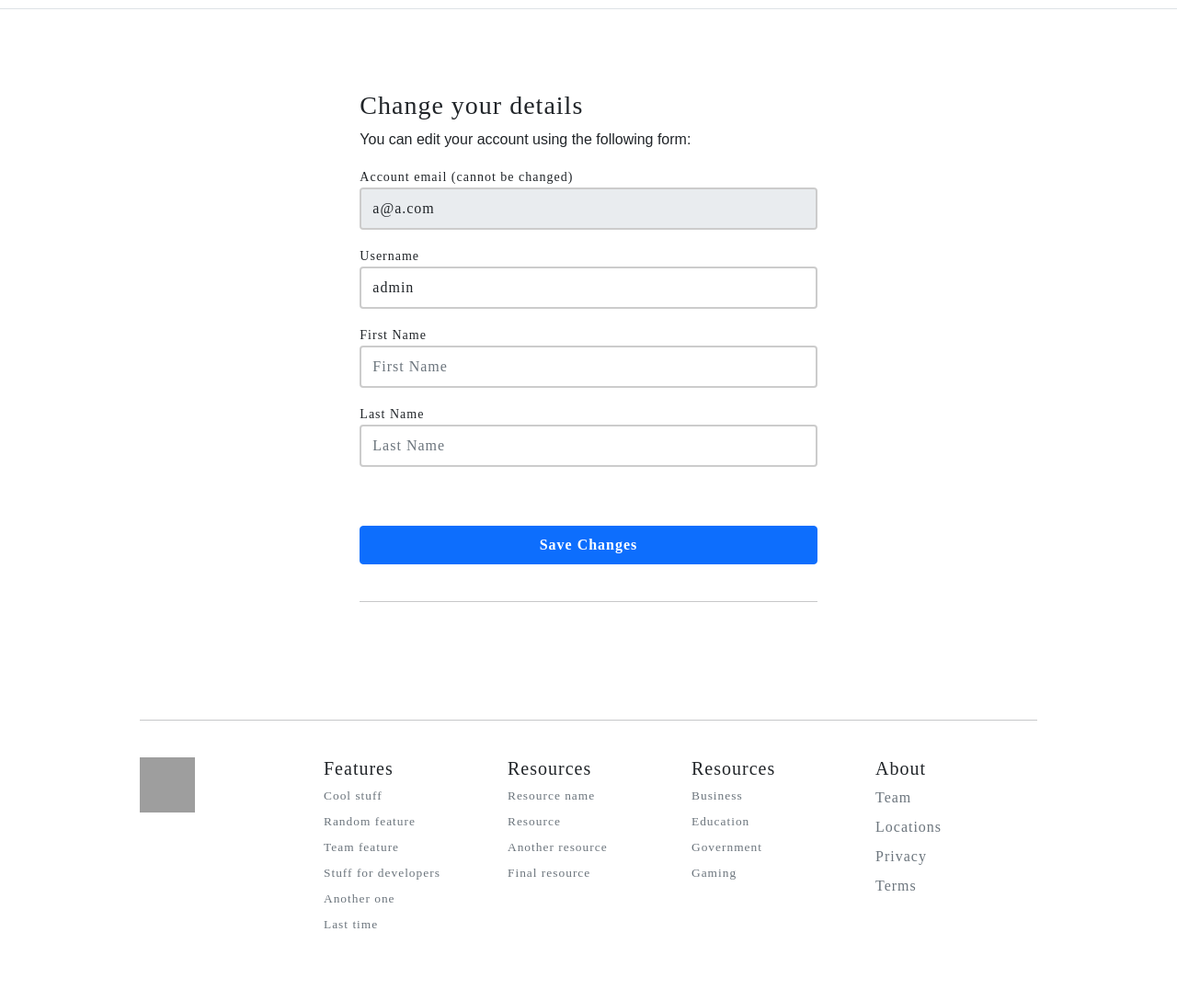
After one commit to isabellukk/ecommerce, a Django app: page /account/profile/edit/ in a window 1280 px wide. The commit adds this page. Shown: the part 242-1330 px from the top of the page at 92% size. Run offline with Django 3.2, Linux system fonts and the light colour scheme; a user stored in the database is signed in; data comes from the database, SQL or seed files in the repository; both versions use the stored data as it was after the commit; grey boxes are pictures that could not be loaded.

Commit message:
Added Account Edit

```diff
--- a/account/forms.py
+++ b/account/forms.py
@@ -3,6 +3,19 @@ from django.contrib.auth.forms import (AuthenticationForm, PasswordResetForm,
                                        SetPasswordForm)
 
 from .models import UserBase
+
+
+class UserLoginForm(AuthenticationForm):
+
+    username = forms.CharField(widget=forms.TextInput(
+        attrs={'class': 'form-control mb-3', 'placeholder': 'Username', 'id': 'login-username'}))
+    password = forms.CharField(widget=forms.PasswordInput(
+        attrs={
+            'class': 'form-control',
+            'placeholder': 'Password',
+            'id': 'login-pwd',
+        }
+    ))
 
 
 class RegistrationForm(forms.ModelForm):
@@ -42,6 +55,10 @@ class RegistrationForm(forms.ModelForm):
 
     def __init__(self, *args, **kwargs):
         super().__init__(*args, **kwargs)
+        self.fields['first_name'].widget.attrs.update(
+            {'class': 'form-control mb-3', 'placeholder': 'First'})
+        self.fields['last_name'].widget.attrs.update(
+                {'class': 'form-control mb-3', 'placeholder': 'Last'})
         self.fields['user_name'].widget.attrs.update(
             {'class': 'form-control mb-3', 'placeholder': 'Username'})
         self.fields['email'].widget.attrs.update(
@@ -50,3 +67,31 @@ class RegistrationForm(forms.ModelForm):
             {'class': 'form-control mb-3', 'placeholder': 'Password'})
         self.fields['password2'].widget.attrs.update(
             {'class': 'form-control', 'placeholder': 'Repeat Password'})
+
+
+class UserEditForm(forms.ModelForm):
+
+    email = forms.EmailField(
+        label='Account email (cannot be changed)', max_length=200, widget=forms.TextInput(
+            attrs={'class': 'form-control mb-3', 'placeholder': 'email', 'id': 'form-email', 'readonly': 'readonly'}))
+
+    user_name = forms.CharField(
+        label='Username', min_length=4, max_length=50, widget=forms.TextInput(
+            attrs={'class': 'form-control mb-3', 'placeholder': 'Username', 'id': 'form-username'}))
+
+    first_name = forms.CharField(
+        label='First Name', max_length=50, widget=forms.TextInput(
+            attrs={'class': 'form-control mb-3', 'placeholder': 'First Name', 'id': 'form-firstname'}))
+
+    last_name = forms.CharField(
+        label='Last Name', max_length=50, widget=forms.TextInput(
+            attrs={'class': 'form-control mb-3', 'placeholder': 'Last Name', 'id': 'form-lastname'}))
+
+    class Meta:
+        model = UserBase
+        fields = ('email', 'user_name', 'first_name', 'last_name')
+
+    def __init__(self, *args, **kwargs):
+        super().__init__(*args, **kwargs)
+        self.fields['user_name'].required = True
+        self.fields['email'].required = True
--- a/account/urls.py
+++ b/account/urls.py
@@ -1,11 +1,22 @@
 from django.contrib.auth import views as auth_views
 from django.urls import path
 from django.views.generic import TemplateView
+
+from . forms import (UserLoginForm)
 
 from . import views
 
 app_name = 'account'
 
 urlpatterns = [
+    path('login/', auth_views.LoginView.as_view(template_name='account/registration/login.html',
+                                                form_class=UserLoginForm), name='login'),
+    path('logout/', auth_views.LogoutView.as_view(next_page='/account/login/'), name='logout'),
+
     path('register/', views.account_register, name='register'),
-]
+    path('activate/<slug:uidb64>/<slug:token>)/',
+         views.account_activate, name='activate'),
+    path('dashboard/', views.dashboard, name='dashboard'),
+    path('profile/edit/', views.edit_details, name='edit_details')
+
+    ]
--- a/account/views.py
+++ b/account/views.py
@@ -2,50 +2,51 @@ from django.contrib.auth import login, logout
 from django.contrib.auth.decorators import login_required
 from django.contrib.sites.shortcuts import get_current_site
 from django.http import HttpResponse
-from django.shortcuts import render
+from django.shortcuts import redirect, render
 from django.template.loader import render_to_string
 from django.utils.encoding import force_bytes, force_text
 from django.utils.http import urlsafe_base64_decode, urlsafe_base64_encode
 
 # from orders.views import user_orders
 
-from .forms import RegistrationForm
+from .forms import RegistrationForm, UserEditForm
 from .models import UserBase
 from .tokens import account_activation_token
 
 
-# @login_required
-# def dashboard(request):
-#     orders = user_orders(request)
-#     return render(request,
-#                   'account/user/dashboard.html',
-#                   {'section': 'profile', 'orders': orders})
-#
-#
-# @login_required
-# def edit_details(request):
-#     if request.method == 'POST':
-#         user_form = UserEditForm(instance=request.user, data=request.POST)
-#
-#         if user_form.is_valid():
-#             user_form.save()
-#     else:
-#         user_form = UserEditForm(instance=request.user)
-#
-#     return render(request,
-#                   'account/user/edit_details.html', {'user_form': user_form})
-#
-#
-# @login_required
-# def delete_user(request):
-#     user = UserBase.objects.get(user_name=request.user)
-#     user.is_active = False
-#     user.save()
-#     logout(request)
-#     return redirect('account:delete_confirmation')
+@login_required
+def dashboard(request):
+    return render(request,
+                  'account/user/dashboard.html')
+
+
+@login_required
+def edit_details(request):
+    if request.method == 'POST':
+        user_form = UserEditForm(instance=request.user, data=request.POST)
+
+        if user_form.is_valid():
+            user_form.save()
+    else:
+        user_form = UserEditForm(instance=request.user)
+
+    return render(request,
+                  'account/user/edit_details.html', {'user_form': user_form})
+
+
+@login_required
+def delete_user(request):
+    user = UserBase.objects.get(user_name=request.user)
+    user.is_active = False
+    user.save()
+    logout(request)
+    return redirect('account:delete_confirmation')
 
 
 def account_register(request):
+
+    if request.user.is_authenticated:
+        return redirect('account:dashboard')
 
     if request.method == 'POST':
         registerForm = RegistrationForm(request.POST)
--- a/core/settings.py
+++ b/core/settings.py
@@ -102,3 +102,6 @@ MEDIA_ROOT = os.path.join(BASE_DIR, 'media/')
 AUTH_USER_MODEL = 'account.UserBase'
 LOGIN_REDIRECT_URL = '/account/dashboard'
 LOGIN_URL = '/account/login/'
+
+
+EMAIL_BACKEND = 'django.core.mail.backends.console.EmailBackend'
--- /dev/null
+++ b/templates/account/registration/activation_invalid.html
@@ -0,0 +1 @@
+invalid
--- /dev/null
+++ b/templates/account/user/edit_details.html
@@ -0,0 +1,73 @@
+{% extends "../../store/base.html" %}
+{% block title %}Edit Profile{% endblock %}
+{% block content %}
+
+<style>
+    .account-form input {
+        border: 2px solid #ccc;
+        height: calc(2em + .75rem + 2px);
+    }
+
+    .account-form input:focus {
+        border-color: #1497ff;
+        box-shadow: none;
+    }
+</style>
+
+<div class="container-fluid">
+    <div class="row no-gutter">
+        <div class="col-md-12">
+            <div class="login d-flex align-items-center py-5">
+                <div class="container">
+                    <div class="row">
+                        <div class="col-12 col-lg-7  mx-auto">
+
+                <form class="account-form px-4 pt-4" method="post" enctype="multipart/form-data">
+
+                    {% if user_form.is_valid and profile_form.is_valid  %}
+                    <div class="alert alert-primary" role="alert">
+                        Details successfully updated!
+                    </div>
+                    <p class="small text-center pt-0">
+                        <a href="{% url "account:dashboard" %}">Back to Dashboard</a>
+                    </p>
+                    {%else%}
+                    <h3>Change your details</h3>
+                    <p>You can edit your account using the following form:</p>
+                    {% endif %}
+
+                    {% if form.errors %}
+                    <div class="alert alert-primary" role="alert">
+                        Error: Please try again!
+                    </div>
+                    {% endif %}
+
+                    {% csrf_token %}
+                    <label class="small font-weight-bold">{{ user_form.email.label}}</label>
+                    {{ user_form.email }}
+
+                    <label class="small font-weight-bold">{{ user_form.user_name.label}}</label>
+                    {{ user_form.user_name }}
+
+                    <label class="small font-weight-bold">{{ user_form.first_name.label}}</label>
+                    {{ user_form.first_name }}
+
+                    <label class="small font-weight-bold">{{ user_form.last_name.label}}</label>
+                    {{ user_form.last_name }}
+
+
+
+                    <button class="btn btn-primary btn-block py-2 mb-4 mt-5 fw-bold w-100" type="submit"
+                        value="Save changes">Save Changes</button>
+                    <hr class="mb-3">
+                </form>
+
+
+                        </div>
+                    </div>
+                </div>
+            </div>
+        </div>
+    </div>
+</div>
+{% endblock %}
--- a/templates/store/base.html
+++ b/templates/store/base.html
@@ -6,9 +6,12 @@
     <meta charset="utf-8" />
     <title>{% block title %}Buns and Roses{% endblock %}</title>
     <meta name="viewport" content="width=device-width, initial-scale=1">
-  <link href="https://cdn.jsdelivr.net/npm/bootstrap@5.0.0-beta1/dist/css/bootstrap.min.css" rel="stylesheet" integrity="sha384-giJF6kkoqNQ00vy+HMDP7azOuL0xtbfIcaT9wjKHr8RbDVddVHyTfAAsrekwKmP1" crossorigin="anonymous">
-  <script src="https://code.jquery.com/jquery-3.5.1.min.js" integrity="sha256-9/aliU8dGd2tb6OSsuzixeV4y/faTqgFtohetphbbj0=" crossorigin="anonymous"></script>
-  <script src="https://cdn.jsdelivr.net/npm/bootstrap@5.0.0-beta1/dist/js/bootstrap.bundle.min.js" integrity="sha384-ygbV9kiqUc6oa4msXn9868pTtWMgiQaeYH7/t7LECLbyPA2x65Kgf80OJFdroafW" crossorigin="anonymous">
+    <link href="https://cdn.jsdelivr.net/npm/bootstrap@5.0.0-beta1/dist/css/bootstrap.min.css" rel="stylesheet"
+        integrity="sha384-giJF6kkoqNQ00vy+HMDP7azOuL0xtbfIcaT9wjKHr8RbDVddVHyTfAAsrekwKmP1" crossorigin="anonymous">
+    <script src="https://code.jquery.com/jquery-3.5.1.min.js"
+        integrity="sha256-9/aliU8dGd2tb6OSsuzixeV4y/faTqgFtohetphbbj0=" crossorigin="anonymous"></script>
+    <script src="https://cdn.jsdelivr.net/npm/bootstrap@5.0.0-beta1/dist/js/bootstrap.bundle.min.js"
+        integrity="sha384-ygbV9kiqUc6oa4msXn9868pTtWMgiQaeYH7/t7LECLbyPA2x65Kgf80OJFdroafW" crossorigin="anonymous">
     </script>
     <link rel="stylesheet" href="{% static 'core/css/base.css' %}">
     <link rel="stylesheet" href="{% static 'cart/css/cart.css' %}">
@@ -18,16 +21,19 @@
     <header class="pb-3">
         <nav class="navbar navbar-expand-md navbar-light bg-white border-bottom">
             <div class="container-fluid px-md-4">
-        <div class="d-flex w-100 navbar-collapse bblogo">
+                <div class="d-flex w-100 navbar-collapse">
                       <a class="navbar-brand d-flex-inline" href="/">
                         <img src="https://www.linkpicture.com/q/Screen-Shot-2022-03-30-at-2.18.59-PM.png" alt="logo"></img>
                       </a>
                     <ul class="navbar-nav me-auto mb-2 mb-md-0">
                         <li class="nav-item dropdown">
-              <a class="nav-link dropdown-toggle d-none d-md-block fw500" href="#" id="navbarDropdown" role="button" data-bs-toggle="dropdown" aria-expanded="false">
+                            <a class="nav-link dropdown-toggle d-none d-md-block fw500" href="#" id="navbarDropdown"
+                                role="button" data-bs-toggle="dropdown" aria-expanded="false">
                                 Goodies
-                <i class="ps-1"><svg xmlns="http://www.w3.org/2000/svg" width="16" height="16" fill="currentColor" class="bi bi-chevron-down" viewBox="0 0 16 16">
-                    <path fill-rule="evenodd" d="M1.646 4.646a.5.5 0 0 1 .708 0L8 10.293l5.646-5.647a.5.5 0 0 1 .708.708l-6 6a.5.5 0 0 1-.708 0l-6-6a.5.5 0 0 1 0-.708z" />
+                                <i class="ps-1"><svg xmlns="http://www.w3.org/2000/svg" width="16" height="16"
+                                        fill="currentColor" class="bi bi-chevron-down" viewBox="0 0 16 16">
+                                        <path fill-rule="evenodd"
+                                            d="M1.646 4.646a.5.5 0 0 1 .708 0L8 10.293l5.646-5.647a.5.5 0 0 1 .708.708l-6 6a.5.5 0 0 1-.708 0l-6-6a.5.5 0 0 1 0-.708z" />
                                     </svg></i>
                             </a>
                             <ul class="dropdown-menu rounded-0 border-0" aria-labelledby="navbarDropdown">
@@ -40,27 +46,62 @@
                             </ul>
                         </li>
                     </ul>
-          <button class="navbar-toggler border-0" type="button" data-bs-toggle="collapse" data-bs-target="#navbarCollapse" aria-controls="navbarCollapse" aria-expanded="false" aria-label="Toggle navigation">
+                    <button class="navbar-toggler border-0" type="button" data-bs-toggle="collapse"
+                        data-bs-target="#navbarCollapse" aria-controls="navbarCollapse" aria-expanded="false"
+                        aria-label="Toggle navigation">
                         <div>
-              <svg xmlns="http://www.w3.org/2000/svg" width="22" height="22" fill="currentColor" class="bi bi-list" viewBox="0 0 16 16">
-                <path fill-rule="evenodd" d="M2.5 11.5A.5.5 0 0 1 3 11h10a.5.5 0 0 1 0 1H3a.5.5 0 0 1-.5-.5zm0-4A.5.5 0 0 1 3 7h10a.5.5 0 0 1 0 1H3a.5.5 0 0 1-.5-.5zm0-4A.5.5 0 0 1 3 3h10a.5.5 0 0 1 0 1H3a.5.5 0 0 1-.5-.5z" />
+                            <svg xmlns="http://www.w3.org/2000/svg" width="22" height="22" fill="currentColor"
+                                class="bi bi-list" viewBox="0 0 16 16">
+                                <path fill-rule="evenodd"
+                                    d="M2.5 11.5A.5.5 0 0 1 3 11h10a.5.5 0 0 1 0 1H3a.5.5 0 0 1-.5-.5zm0-4A.5.5 0 0 1 3 7h10a.5.5 0 0 1 0 1H3a.5.5 0 0 1-.5-.5zm0-4A.5.5 0 0 1 3 3h10a.5.5 0 0 1 0 1H3a.5.5 0 0 1-.5-.5z" />
                             </svg>
                         </div>
                         <span class="fs15 fw500">Shop</span>
                     </button>
 
-          <a type="button" role="button">
+                    {% if user.is_authenticated %}
+                    <a type="button" role="button" href="{% url "account:logout" %}"
+                        class="btn btn-outline-secondary border-0 cart-btn">
+                        <div>
+                            <svg xmlns="http://www.w3.org/2000/svg" width="22" height="22" fill="currentColor"
+                                class="bi bi-door-closed" viewBox="0 0 16 16">
+                                <path
+                                    d="M3 2a1 1 0 0 1 1-1h8a1 1 0 0 1 1 1v13h1.5a.5.5 0 0 1 0 1h-13a.5.5 0 0 1 0-1H3V2zm1 13h8V2H4v13z" />
+                                <path d="M9 9a1 1 0 1 0 2 0 1 1 0 0 0-2 0z" />
+                            </svg>
+                        </div>
+                        <span class="fs15 fw500">Logout</span>
+                    </a>
+                    {% else %}
+                    <a type="button" role="button" href="{% url "account:login" %}"
+                        class="btn btn-outline-secondary border-0 cart-btn">
+                        <div>
+                            <svg xmlns="http://www.w3.org/2000/svg" width="22" height="22" fill="currentColor"
+                                class="bi bi-door-closed" viewBox="0 0 16 16">
+                                <path
+                                    d="M3 2a1 1 0 0 1 1-1h8a1 1 0 0 1 1 1v13h1.5a.5.5 0 0 1 0 1h-13a.5.5 0 0 1 0-1H3V2zm1 13h8V2H4v13z" />
+                                <path d="M9 9a1 1 0 1 0 2 0 1 1 0 0 0-2 0z" />
+                            </svg>
+                        </div>
                         <span class="fs15 fw500">Login</span>
                     </a>
+                    {% endif %}
 
 
-
-          <a type="button" role="button">
-
+                    <a type="button" role="button" href="{% url "account:dashboard" %}"
+                        class="btn btn-outline-secondary border-0 cart-btn">
+                        <div>
+                            <svg xmlns="http://www.w3.org/2000/svg" width="22" height="22" fill="currentColor"
+                                class="bi bi-person" viewBox="0 0 16 16">
+                                <path
+                                    d="M8 8a3 3 0 1 0 0-6 3 3 0 0 0 0 6zm2-3a2 2 0 1 1-4 0 2 2 0 0 1 4 0zm4 8c0 1-1 1-1 1H3s-1 0-1-1 1-4 6-4 6 3 6 4zm-1-.004c-.001-.246-.154-.986-.832-1.664C11.516 10.68 10.289 10 8 10c-2.29 0-3.516.68-4.168 1.332-.678.678-.83 1.418-.832 1.664h10z" />
+                            </svg>
+                        </div>
                         <span class="fs15 fw500">Account</span>
                     </a>
 
-          <a type="button" role="button" href="{% url "cart:cart_summary" %}" class="btn btn-outline-secondary border-0 cart-btn">
+                    <a type="button" role="button" href="{% url "cart:cart_summary" %}"
+                        class="btn btn-outline-secondary border-0 cart-btn">
 
                         {% with total_qty=cart|length %}
                         <div id="cart-qty" class="cart-qty">
@@ -72,7 +113,8 @@
                         </div>
                         {% endwith %}
                         <div>
-              <svg xmlns="http://www.w3.org/2000/svg" width="22" height="22" fill="currentColor" class="bi bi-cart3" viewBox="0 0 16 16">
+                            <svg xmlns="http://www.w3.org/2000/svg" width="22" height="22" fill="currentColor"
+                                class="bi bi-cart3" viewBox="0 0 16 16">
                                 <path
                                     d="M0 1.5A.5.5 0 0 1 .5 1H2a.5.5 0 0 1 .485.379L2.89 3H14.5a.5.5 0 0 1 .49.598l-1 5a.5.5 0 0 1-.465.401l-9.397.472L4.415 11H13a.5.5 0 0 1 0 1H4a.5.5 0 0 1-.491-.408L2.01 3.607 1.61 2H.5a.5.5 0 0 1-.5-.5zM3.102 4l.84 4.479 9.144-.459L13.89 4H3.102zM5 12a2 2 0 1 0 0 4 2 2 0 0 0 0-4zm7 0a2 2 0 1 0 0 4 2 2 0 0 0 0-4zm-7 1a1 1 0 1 1 0 2 1 1 0 0 1 0-2zm7 0a1 1 0 1 1 0 2 1 1 0 0 1 0-2z" />
                             </svg>
@@ -92,11 +134,11 @@
                         </ul>
                     </div>
                 </div>
-        <!-- <form class="d-flex w-100 d-md-none">
+                <form class="d-flex w-100 d-md-none">
                     <input class="form-control me-2" type="search" placeholder="Search products or FAQ"
                         aria-label="Search">
                     <button class="btn btn-outline-secondary" type="submit">Search</button>
-                </form> -->
+                </form>
             </div>
         </nav>
     </header>
@@ -107,50 +149,44 @@
         <hr>
         <div class="row pt-4">
             <div class="col-12 col-md">
-
+                <img src="https://cdn-icons-png.flaticon.com/512/5153/5153647.png" width="60px" height="60px"></img>
             </div>
             <div class="col-6 col-md fs15">
-                <h5>Help</h5>
+                <h5>Features</h5>
                 <ul class="list-unstyled">
-                    <li><a class="link-secondary text-decoration-none" href="#">Order Status</a></li>
-                    <li><a class="link-secondary text-decoration-none" href="#">Returns + Exchangess</a></li>
-                    <li><a class="link-secondary text-decoration-none" href="#">Shipping</a></li>
-                    <li><a class="link-secondary text-decoration-none" href="#">FAQ</a></li>
-                    <li><a class="link-secondary text-decoration-none" href="#">Contact Us</a></li>
-                    <li><a class="link-secondary text-decoration-none" href="#">See All Help Topics</a></li>
+                    <li><a class="link-secondary text-decoration-none" href="#">Cool stuff</a></li>
+                    <li><a class="link-secondary text-decoration-none" href="#">Random feature</a></li>
+                    <li><a class="link-secondary text-decoration-none" href="#">Team feature</a></li>
+                    <li><a class="link-secondary text-decoration-none" href="#">Stuff for developers</a></li>
+                    <li><a class="link-secondary text-decoration-none" href="#">Another one</a></li>
+                    <li><a class="link-secondary text-decoration-none" href="#">Last time</a></li>
                 </ul>
             </div>
-
-
             <div class="col-6 col-md fs15">
-                <h5>Support</h5>
+                <h5>Resources</h5>
                 <ul class="list-unstyled">
-                    <li><a class="link-secondary text-decoration-none" href="#">Homelessness</a></li>
-                    <li><a class="link-secondary text-decoration-none" href="#">LGBTQ teens</a></li>
-                    <li><a class="link-secondary text-decoration-none" href="#">Animal Shelter</a></li>
-                    <li><a class="link-secondary text-decoration-none" href="#">Digital Equity</a></li>
+                    <li><a class="link-secondary text-decoration-none" href="#">Resource name</a></li>
+                    <li><a class="link-secondary text-decoration-none" href="#">Resource</a></li>
+                    <li><a class="link-secondary text-decoration-none" href="#">Another resource</a></li>
+                    <li><a class="link-secondary text-decoration-none" href="#">Final resource</a></li>
                 </ul>
             </div>
-
-
             <div class="col-6 col-md fs15">
-                <h5>Random Facts</h5>
+                <h5>Resources</h5>
                 <ul class="list-unstyled">
-                    <li><a class="link-secondary text-decoration-none" href="#">Mystery #1</a></li>
-                    <li><a class="link-secondary text-decoration-none" href="#">Mystery #2</a></li>
-                    <li><a class="link-secondary text-decoration-none" href="#">Mystery #3</a></li>
-                    <li><a class="link-secondary text-decoration-none" href="#">Mystery #4</a></li>
+                    <li><a class="link-secondary text-decoration-none" href="#">Business</a></li>
+                    <li><a class="link-secondary text-decoration-none" href="#">Education</a></li>
+                    <li><a class="link-secondary text-decoration-none" href="#">Government</a></li>
+                    <li><a class="link-secondary text-decoration-none" href="#">Gaming</a></li>
                 </ul>
             </div>
-
-
-      <div class="col-6 col-md fs15">
-                <h5>About Us</h5>
+            <div class="col-6 col-md">
+                <h5>About</h5>
                 <ul class="list-unstyled">
                     <li><a class="link-secondary text-decoration-none" href="#">Team</a></li>
                     <li><a class="link-secondary text-decoration-none" href="#">Locations</a></li>
-                    <li><a class="link-secondary text-decoration-none" href="#">Careers</a></li>
-                    <li><a class="link-secondary text-decoration-none" href="#">Our Environment</a></li>
+                    <li><a class="link-secondary text-decoration-none" href="#">Privacy</a></li>
+                    <li><a class="link-secondary text-decoration-none" href="#">Terms</a></li>
                 </ul>
             </div>
         </div>
```
Also changed, not shown: account/models.py (+9 -0 lines), templates/account/registration/login.html (added, +68 -0 lines), templates/account/registration/register.html (+8 -3 lines), templates/account/user/dashboard.html (added, +86 -0 lines), db.sqlite3, media/images/1393jinra8h51_Aq0JCVP.jpeg (added), media/images/360_F_370441861_hOEJW4Vf9H3Tx9hzTIJfaU8420xKIQap_PvxQb3S.jpeg (added), media/images/90212_Zwyxqu2.jpeg (added), media/images/art_7u54Gpi.jpeg (added), media/images/cheeto_L7Pw6jA.jpeg (added), media/images/clothes_aUCi4e6.jpeg (added), media/images/cloud-bed-circu-magical-furniture-light-blue-velvet-1_HBRLgCV.jpeg (added). Lines whose indentation alone changed are shown as unchanged.
